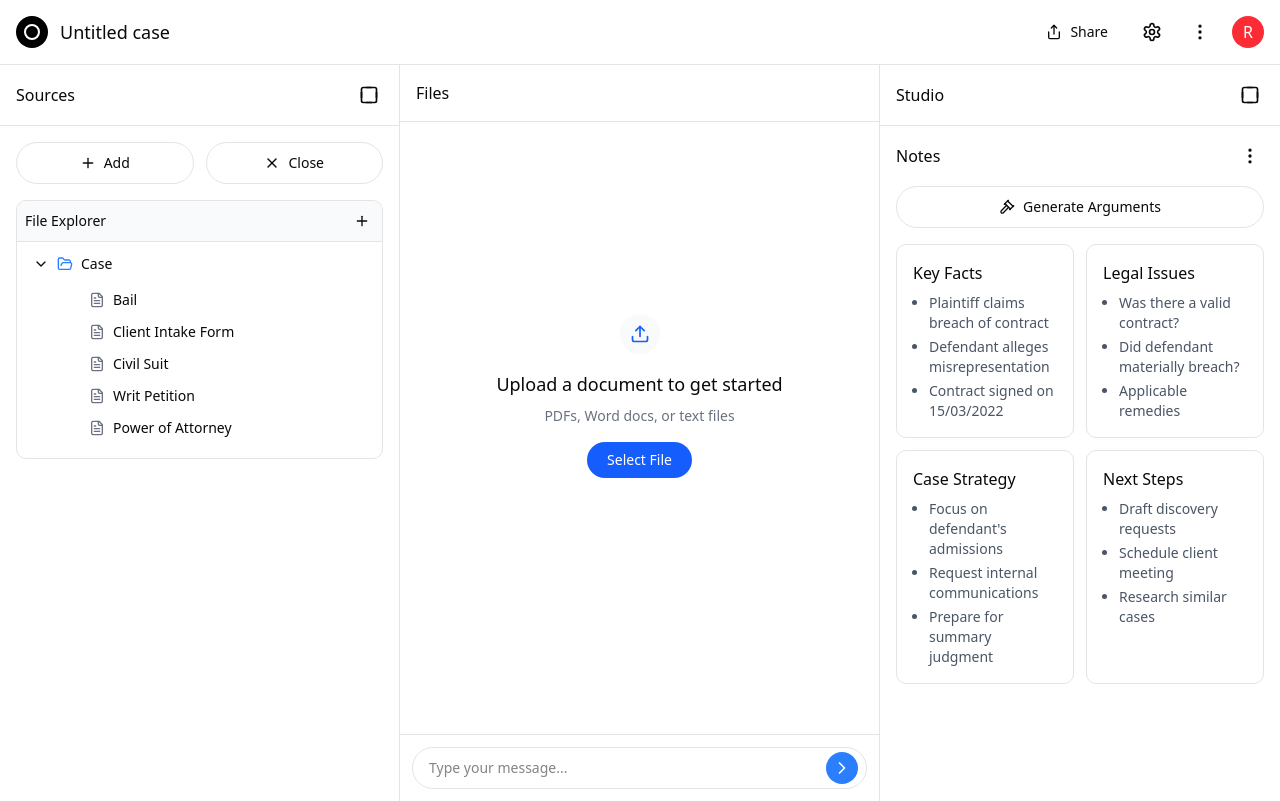
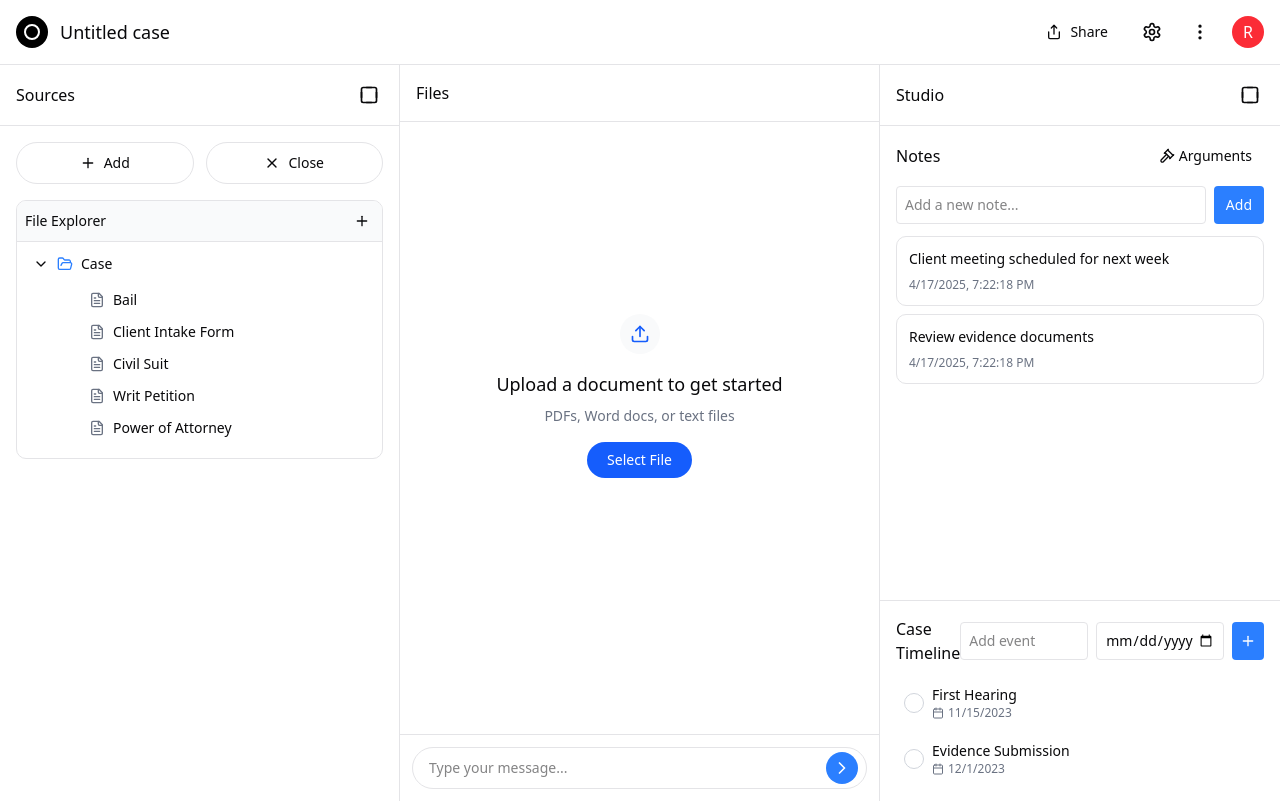
Before and after one commit to Lawyer-Up/lawyer-up-frontend, a Next.js app: page /workspace in a window 1280 px wide. Built offline with nearby package versions, Linux system fonts and the light colour scheme.

Commit message:
fixed timeline

```diff
--- a/app/workspace/page.js
+++ b/app/workspace/page.js
@@ -22,6 +22,8 @@ import {
   FilePlus,
   Trash2,
   Gavel,
+  Calendar,
+  Check,
 } from "lucide-react";
 import { useState } from "react";
 
@@ -56,10 +58,34 @@ export default function NotebookApp() {
   const [argumentPoints, setArgumentPoints] = useState([]);
   const [isGeneratingArguments, setIsGeneratingArguments] = useState(false);
 
+  // Notes state
+  const [notes, setNotes] = useState([
+    { id: 1, content: "Client meeting scheduled for next week", createdAt: new Date() },
+    { id: 2, content: "Review evidence documents", createdAt: new Date() }
+  ]);
+  const [newNote, setNewNote] = useState('');
+
+  // Timeline state
+  const [timelineEvents, setTimelineEvents] = useState([
+    {
+      id: 1,
+      title: "First Hearing",
+      date: "2023-11-15",
+      completed: false
+    },
+    {
+      id: 2,
+      title: "Evidence Submission",
+      date: "2023-12-01",
+      completed: false
+    }
+  ]);
+  const [newEventTitle, setNewEventTitle] = useState('');
+  const [newEventDate, setNewEventDate] = useState('');
+
   const generateArguments = () => {
     setIsGeneratingArguments(true);
 
-    // Simulate analyzing the active file content
     setTimeout(() => {
       const exampleArguments = [
         "Establish duty of care between the parties based on contractual relationship",
@@ -74,7 +100,52 @@ export default function NotebookApp() {
   };
 
   const addArgumentToNotes = (point) => {
-    setMessages([...messages, { sender: 'system', text: `Argument Point: ${point}` }]);
+    const newNote = {
+      id: Date.now(),
+      content: point,
+      createdAt: new Date()
+    };
+    setNotes([...notes, newNote]);
+  };
+
+  const addNote = () => {
+    if (newNote.trim()) {
+      const note = {
+        id: Date.now(),
+        content: newNote,
+        createdAt: new Date()
+      };
+      setNotes([...notes, note]);
+      setNewNote('');
+    }
+  };
+
+  const deleteNote = (id) => {
+    setNotes(notes.filter(note => note.id !== id));
+  };
+
+  const addTimelineEvent = () => {
+    if (newEventTitle.trim() && newEventDate) {
+      const event = {
+        id: Date.now(),
+        title: newEventTitle,
+        date: newEventDate,
+        completed: false
+      };
+      setTimelineEvents([...timelineEvents, event]);
+      setNewEventTitle('');
+      setNewEventDate('');
+    }
+  };
+
+  const deleteTimelineEvent = (id) => {
+    setTimelineEvents(timelineEvents.filter(event => event.id !== id));
+  };
+
+  const toggleEventCompletion = (id) => {
+    setTimelineEvents(timelineEvents.map(event =>
+      event.id === id ? { ...event, completed: !event.completed } : event
+    ));
   };
 
   const toggleFileExplorer = () => {
@@ -675,7 +746,7 @@ export default function NotebookApp() {
             </button>
           </div>
 
-          <div className="p-4 space-y-4">
+          <div className="p-4 space-y-4 overflow-y-auto flex-1">
             {showArgumentGenerator ? (
               <div className="space-y-4">
                 <div className="flex items-center justify-between">
@@ -734,61 +805,119 @@ export default function NotebookApp() {
               <>
                 <div className="flex items-center justify-between">
                   <h3 className="font-medium">Notes</h3>
-                  <button className="p-1 hover:bg-gray-100 rounded">
-                    <MoreVertical className="w-5 h-5" />
+                  <button
+                    onClick={() => setShowArgumentGenerator(true)}
+                    className="flex items-center gap-1 px-3 py-1 text-sm rounded hover:bg-gray-100"
+                  >
+                    <Gavel className="w-4 h-4" />
+                    <span>Arguments</span>
                   </button>
                 </div>
 
-                <button
-                  onClick={() => {
-                    setShowArgumentGenerator(true);
-                    generateArguments();
-                  }}
-                  className="w-full flex items-center justify-center gap-2 py-2.5 border rounded-full text-sm font-medium hover:bg-gray-50 mb-4"
-                >
-                  <Gavel className="w-4 h-4" />
-                  <span>Generate Arguments</span>
-                </button>
-
-                <div className="grid grid-cols-2 gap-3">
-                  <div className="border rounded-lg p-4 hover:bg-gray-50 cursor-pointer">
-                    <h4 className="font-medium mb-2">Key Facts</h4>
-                    <ul className="text-sm text-gray-600 space-y-1 list-disc pl-4">
-                      <li>Plaintiff claims breach of contract</li>
-                      <li>Defendant alleges misrepresentation</li>
-                      <li>Contract signed on 15/03/2022</li>
-                    </ul>
+                <div className="space-y-3">
+                  <div className="flex gap-2">
+                    <input
+                      type="text"
+                      value={newNote}
+                      onChange={(e) => setNewNote(e.target.value)}
+                      placeholder="Add a new note..."
+                      className="flex-1 p-2 border rounded text-sm"
+                      onKeyDown={(e) => e.key === 'Enter' && addNote()}
+                    />
+                    <button
+                      onClick={addNote}
+                      className="px-3 py-2 bg-blue-500 text-white rounded text-sm font-medium hover:bg-blue-600"
+                    >
+                      Add
+                    </button>
                   </div>
 
-                  <div className="border rounded-lg p-4 hover:bg-gray-50 cursor-pointer">
-                    <h4 className="font-medium mb-2">Legal Issues</h4>
-                    <ul className="text-sm text-gray-600 space-y-1 list-disc pl-4">
-                      <li>Was there a valid contract?</li>
-                      <li>Did defendant materially breach?</li>
-                      <li>Applicable remedies</li>
-                    </ul>
-                  </div>
-
-                  <div className="border rounded-lg p-4 hover:bg-gray-50 cursor-pointer">
-                    <h4 className="font-medium mb-2">Case Strategy</h4>
-                    <ul className="text-sm text-gray-600 space-y-1 list-disc pl-4">
-                      <li>Focus on defendant&apos;s admissions</li>
-                      <li>Request internal communications</li>
-                      <li>Prepare for summary judgment</li>
-                    </ul>
-                  </div>
-
-                  <div className="border rounded-lg p-4 hover:bg-gray-50 cursor-pointer">
-                    <h4 className="font-medium mb-2">Next Steps</h4>
-                    <ul className="text-sm text-gray-600 space-y-1 list-disc pl-4">
-                      <li>Draft discovery requests</li>
-                      <li>Schedule client meeting</li>
-                      <li>Research similar cases</li>
-                    </ul>
+                  <div className="space-y-2">
+                    {notes
+                      .sort((a, b) => new Date(b.createdAt) - new Date(a.createdAt))
+                      .map((note) => (
+                        <div key={note.id} className="border rounded-lg p-3 bg-white group">
+                          <div className="flex justify-between">
+                            <p className="text-sm">{note.content}</p>
+                            <button
+                              onClick={() => deleteNote(note.id)}
+                              className="opacity-0 group-hover:opacity-100 p-1 text-red-500 hover:bg-gray-100 rounded"
+                            >
+                              <Trash2 className="w-4 h-4" />
+                            </button>
+                          </div>
+                          <p className="text-xs text-gray-500 mt-1">
+                            {new Date(note.createdAt).toLocaleString()}
+                          </p>
+                        </div>
+                      ))}
                   </div>
                 </div>
               </>
             )}
+          </div>
+
+          {/* Simplified Timeline at the bottom */}
+          <div className="border-t p-4">
+            <div className="flex items-center justify-between mb-3">
+              <h3 className="font-medium">Case Timeline</h3>
+              <div className="flex gap-2">
+                <input
+                  type="text"
+                  value={newEventTitle}
+                  onChange={(e) => setNewEventTitle(e.target.value)}
+                  placeholder="Add event"
+                  className="p-2 border rounded text-sm w-32"
+                  onKeyDown={(e) => e.key === 'Enter' && addTimelineEvent()}
+                />
+                <input
+                  type="date"
+                  value={newEventDate}
+                  onChange={(e) => setNewEventDate(e.target.value)}
+                  className="p-2 border rounded text-sm w-32"
+                />
+                <button
+                  onClick={addTimelineEvent}
+                  className="p-2 bg-blue-500 text-white rounded text-sm hover:bg-blue-600"
+                >
+                  <Plus className="w-4 h-4" />
+                </button>
+              </div>
+            </div>
+
+            <ul className="space-y-1">
+              {timelineEvents
+                .sort((a, b) => new Date(a.date) - new Date(b.date))
+                .map((event) => (
+                  <li
+                    key={event.id}
+                    className={`flex items-center gap-2 p-2 rounded cursor-pointer ${event.completed ? 'bg-gray-50' : 'hover:bg-gray-50'}`}
+                    onClick={() => toggleEventCompletion(event.id)}
+                  >
+                    <div className={`w-5 h-5 rounded-full border flex items-center justify-center ${event.completed ? 'bg-green-100 border-green-300' : 'border-gray-300'}`}>
+                      {event.completed && <Check className="w-3 h-3 text-green-500" />}
+                    </div>
+                    <div className="flex-1">
+                      <p className={`text-sm ${event.completed ? 'line-through text-gray-500' : ''}`}>
+                        {event.title}
+                      </p>
+                      <p className="text-xs text-gray-500 flex items-center gap-1">
+                        <Calendar className="w-3 h-3" />
+                        {new Date(event.date).toLocaleDateString()}
+                      </p>
+                    </div>
+                    <button
+                      onClick={(e) => {
+                        e.stopPropagation();
+                        deleteTimelineEvent(event.id);
+                      }}
+                      className="p-1 text-red-500 hover:bg-gray-100 rounded opacity-0 group-hover:opacity-100"
+                    >
+                      <Trash2 className="w-4 h-4" />
+                    </button>
+                  </li>
+                ))}
+            </ul>
           </div>
         </div>
       </div>
```
